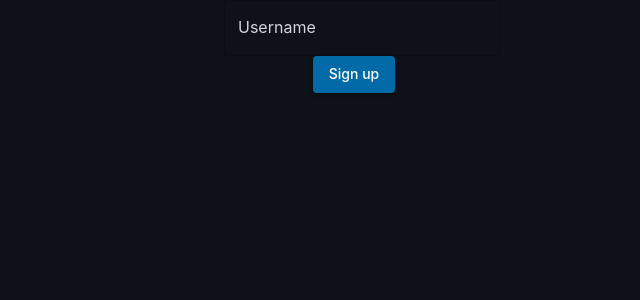
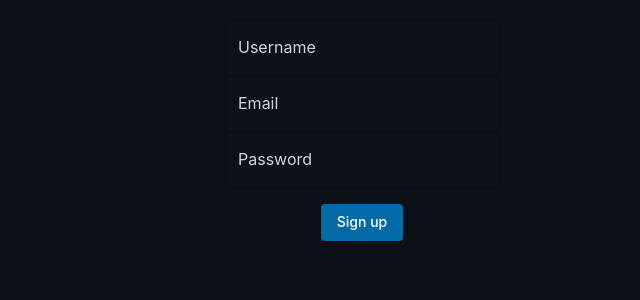
Before and after one commit to rezkhan7/community-connect, a Next.js app: page /signup in a window 1280 px wide. Shown: the top 300 px of the page, without its empty margins (278-918 px from the left). Built offline with nearby package versions, Linux system fonts and the light colour scheme.

Commit message:
Expanded signup to create forms for password and email

```diff
--- a/src/pages/signup.tsx
+++ b/src/pages/signup.tsx
@@ -3,9 +3,9 @@ import { useForm, SubmitHandler } from 'react-hook-form'
 import { Button, TextField, Grid } from '@mui/material'
 
 interface IFormInput {
-    firstName: string,
-    lastName: string,
-    iceCreamType: { label: string; value: string };
+    username: string,
+    email: string,
+    password: string
 }
 
 export default function Signup() {
@@ -23,13 +23,14 @@ export default function Signup() {
             direction = 'column'
             alignItems = 'center'
             justifyContent = 'center'
-            spacing = {2}
+            style={{ paddingTop: '1.25rem' }}
           >
             <Grid item>
                 <TextField
                     variant= 'outlined'
                     id = 'username'
                     label = 'Username'
+                    type = 'text'
                     error = {errors.username ? true : false}
                     helperText = {errors.username ? errors.username.message : null}
                     {...register('username', {
@@ -45,7 +46,42 @@ export default function Signup() {
                     })}
                 />
             </Grid>
-            <Grid>
+
+            <Grid item>
+                <TextField
+                    variant= 'outlined'
+                    id = 'email'
+                    label = 'Email'
+                    type = 'email'
+                    error = {errors.email ? true : false}
+                    helperText = {errors.email ? errors.email.message : null}
+                    {...register('email', {
+                        required: {value: true, message: 'Please enter a valid email.'},
+
+                    })}
+                />
+            </Grid>
+
+            <Grid item>
+                <TextField
+                    variant= 'outlined'
+                    id = 'password'
+                    label = 'Password'
+                    type = 'password'
+                    error = {errors.password ? true : false}
+                    helperText = {errors.password ? errors.password.message : null}
+                    {...register('password', {
+                        required: {value: true, message: 'Please enter a password.'},
+                        minLength: {
+                            value: 8,
+                            message: 'Please enter a stronger password'
+                        },
+
+                    })}
+                />
+            </Grid>
+
+            <Grid style={{marginTop: 16}}>
                 <Button variant='contained' type='submit'> Sign up</Button>
             </Grid>
           </Grid>
```
